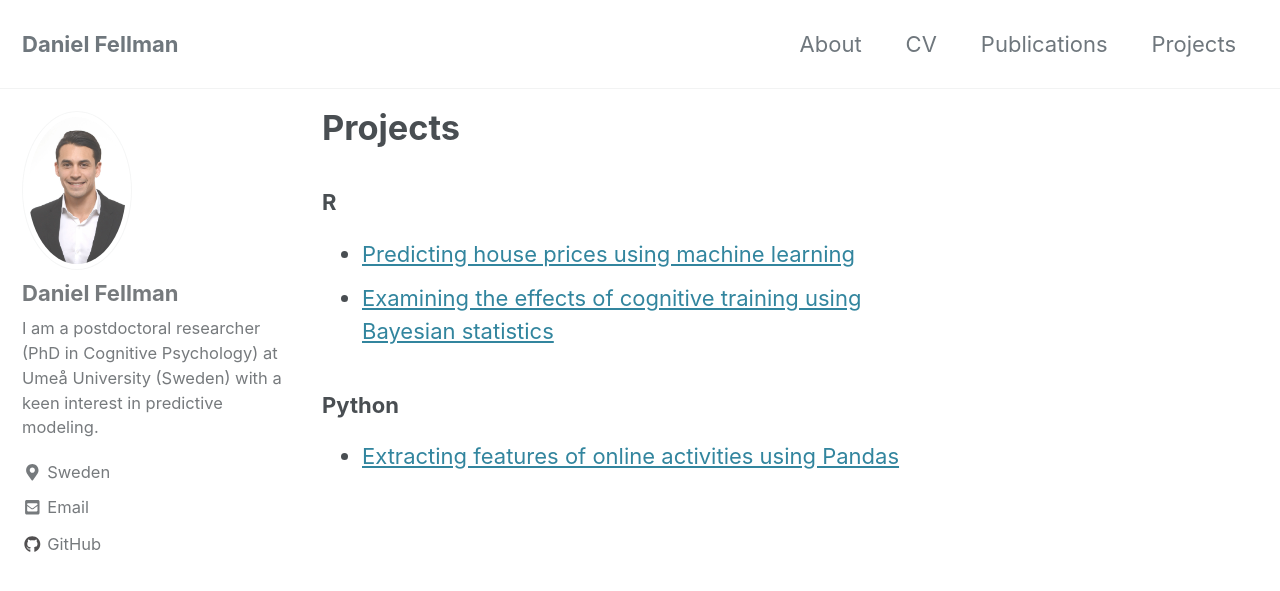
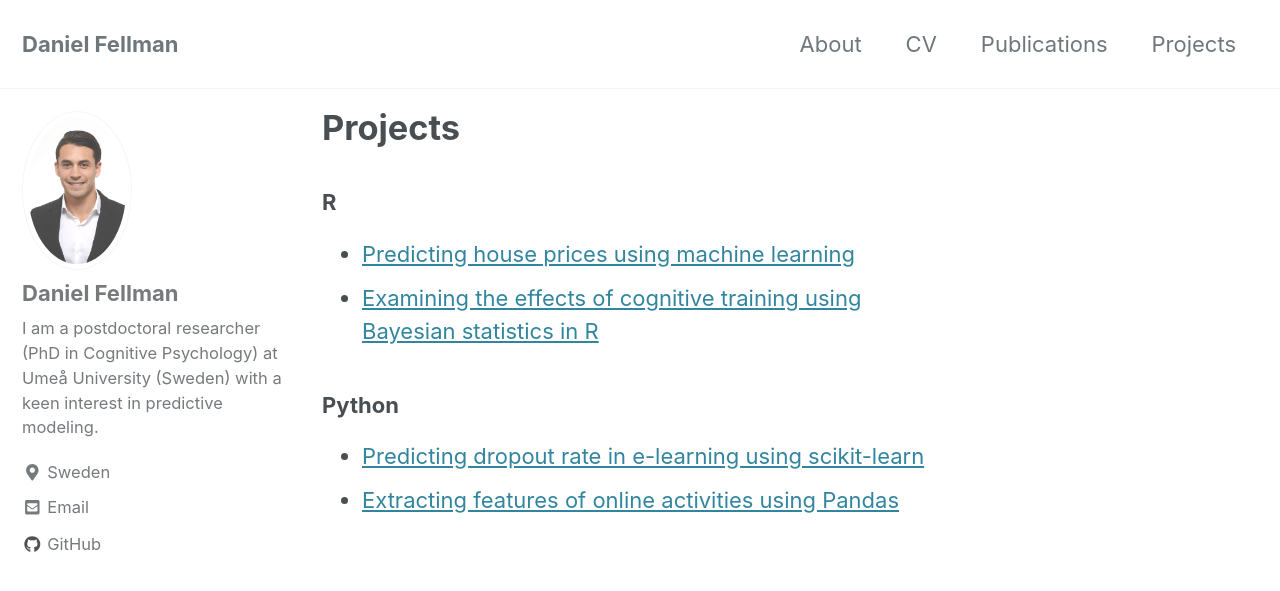
Before and after one commit to danielfellman/danielfellman.github.io, a Jekyll site: the page built from _pages/projects.md, in a window 1280 px wide and 900 px high. Shown: the top 591 px of the window. Built offline with Jekyll 4.4.1, drawn with Linux system fonts in a browser that asks for light colours; cached includes are drawn as plain includes; nearby versions of some CDN libraries.

Commit message:
Update projects.md

```diff
--- a/_pages/projects.md
+++ b/_pages/projects.md
@@ -7,8 +7,9 @@ author_profile: true
 
 ### R
 * [Predicting house prices using machine learning](http://rpubs.com/dfellman/houseprices/)
-* [Examining the effects of cognitive training using Bayesian statistics](http://rpubs.com/dfellman/bayes)
+* [Examining the effects of cognitive training using Bayesian statistics in R](http://rpubs.com/dfellman/bayes)
 
 
 ### Python
+* [Predicting dropout rate in e-learning using scikit-learn](http://rpubs.com/dfellman/elearningdropout)
 * [Extracting features of online activities using Pandas](http://rpubs.com/dfellman/features)
```
